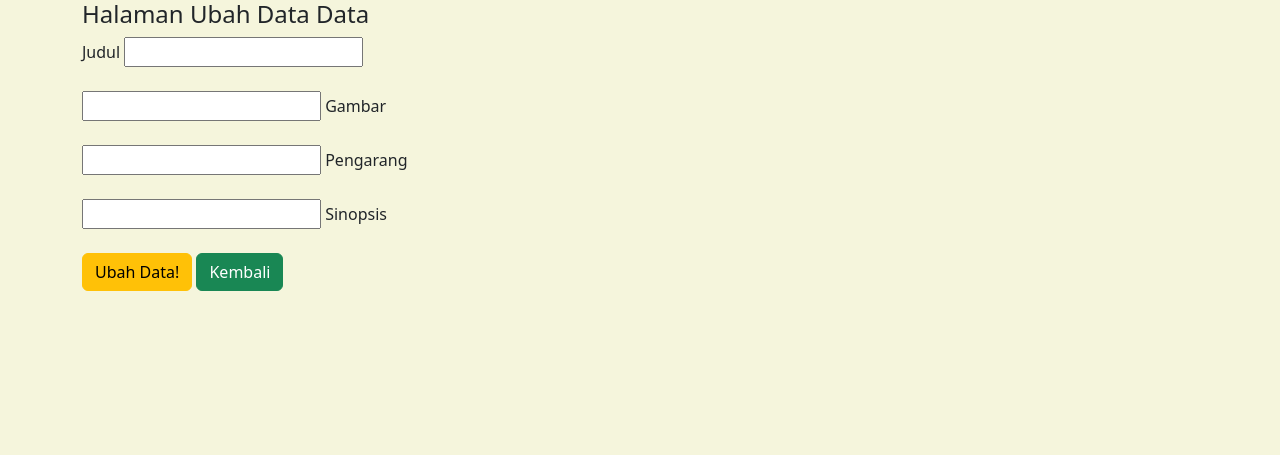
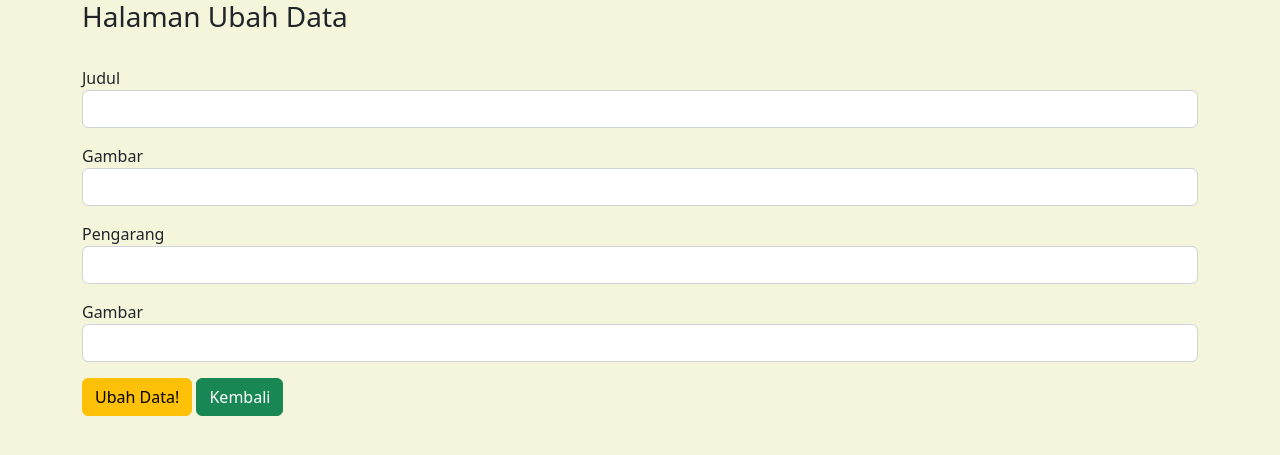
Before and after one commit to SitiKomalasari14/prakweb_b_203040078, a PHP site: page /ubah.php?id_buku=1 in a window 1280 px wide. Shown: the top 455 px of the page. Run offline with PHP 8.4, Linux system fonts and the light colour scheme; tables that the repository leaves empty or names only in its code hold one stand-in row (values such as "Sample post").

Commit message:
memperbaiki fitur UBAH

```diff
--- a/pw/function.php
+++ b/pw/function.php
@@ -1,26 +1,26 @@
 <?php
-// function melakukan connect ke database
-$conn = mysqli_connect("localhost", "root", "", "prakweb_2022_b_203040078");
 function koneksi()
 {
-  $conn = mysqli_connect("localhost", "root", "");
-  mysqli_select_db($conn, "prakweb_2022_b_203040078");
-
-  return $conn;
+  return mysqli_connect('localhost', 'root', '', 'prakweb_2022_b_203040078');
 }
 
-// function untuk melakukan query dan memasukkannya ke dalam ARRAY
-function query($sqL)
+function query($query)
 {
   $conn = koneksi();
-  $result = mysqli_query($conn, $sqL);
-  $buku = [];
-  while ($bk = mysqli_fetch_assoc($result)) {
-    $buku[] = $bk;
-  };
-  return $buku;
+
+  $result = mysqli_query($conn, $query);
+
+  // jika hasilnya hanya 1 data
+  if (mysqli_num_rows($result) == 1) {
+    return mysqli_fetch_assoc($result);
+  }
+  $rows = [];
+  while ($row = mysqli_fetch_assoc($result)) {
+    $rows[] = $row;
+  }
+
+  return $rows;
 }
-
 //fungsi untuk MENAMBAHKAN data didalam database
 function tambah($data)
 {
@@ -58,21 +58,19 @@ function ubah($data)
 {
   $conn = koneksi();
 
-  $id = $data['id_buku'];
+  $id_buku = $data['id_buku'];
   $judul = htmlspecialchars($data['judul']);
   $gambar = htmlspecialchars($data['gambar']);
   $pengarang = htmlspecialchars($data['pengarang']);
   $sinopsis = htmlspecialchars($data['sinopsis']);
 
-  $query = "UPDATE buku
-            SET
+
+  $query = " UPDATE buku SET
             judul = '$judul',
             gambar = '$gambar',
             pengarang = '$pengarang',
-            sinopsis = '$sinopsis',
-            WHERE id_buku = $id
-            ";
-  mysqli_query($conn, $query);
-
+            sinopsis = '$sinopsis'
+          WHERE id_buku = $id_buku";
+  mysqli_query($conn, $query) or die(mysqli_error($conn));
   return mysqli_affected_rows($conn);
 }
--- a/pw/ubah.php
+++ b/pw/ubah.php
@@ -1,8 +1,11 @@
 <?php
 require 'function.php';
 
-$id = $_GET['id_buku'];
-$bk = query("SELECT * FROM buku WHERE id_buku = $id")[0];
+// ambil id dr url
+$id_buku = $_GET['id_buku'];
+
+//query berdasarkan id
+$b = query("SELECT * FROM buku WHERE id_buku = $id_buku");
 
 if (isset($_POST['ubah'])) {
   if (ubah($_POST) > 0) {
@@ -35,31 +38,27 @@ if (isset($_POST['ubah'])) {
 
 <body>
   <div class="container">
-    <h4>Halaman Ubah Data Data</h4>
-    <form action="" method="post">
-
-      <input type="hidden" name="id_buku" value="<?= $bk['id_buku']; ?>">
-
-      <div class="card-panel">
-        <div class="input-field">
-          <label for="judul">Judul</label>
-          <input type="text" name="judul" id="judul" required class="validate">
-        </div><br>
-        <div class="input-field">
-          <input type="text" name="gambar" id="gambar" required class="validate">
-          <label for="gambar">Gambar</label>
-        </div><br>
-        <div class="input-field">
-          <input type="text" name="pengarang" id="pengarang" required class="validate">
-          <label for="pengarang">Pengarang</label>
-        </div><br>
-        <div class="input-field">
-          <input type="text" name="sinopsis" id="sinopsis" required class="validate">
-          <label for="sinopsis">Sinopsis</label>
-        </div><br>
-        <button type="submit" name="ubah" class="btn btn-warning">Ubah Data!</button>
-        <a href="index.php" class="btn btn-success">Kembali</a>
+    <h3>Halaman Ubah Data</h3><br>
+    <form action="" method="POST" enctype="multipart/form-data">
+      <input type="hidden" name="id_buku" value="<?= $b['id_buku']; ?>">
+      <div class="mb-3">
+        <label for="judul">Judul</label>
+        <input type="text" name="judul" id="judul" class="form-control" required class="validate">
       </div>
+      <div class="mb-3">
+        <label for="gambar">Gambar</label>
+        <input type="text" name="gambar" id="gambar" class="form-control" required class="validate">
+      </div>
+      <div class="mb-3">
+        <label for="pengarang">Pengarang</label>
+        <input type="text" name="pengarang" id="pengarang" class="form-control" required class="validate">
+      </div>
+      <div class="mb-3">
+        <label for="sinopsis">Gambar</label>
+        <input type="text" name="sinopsis" id="sinopsis" class="form-control" required class="validate">
+      </div>
+      <button type="submit" name="ubah" class="btn btn-warning">Ubah Data!</button>
+      <a href="index.php" class="btn btn-success">Kembali</a>
     </form>
   </div>
 
```
Also changed, not shown: pw/detail.php (+4 -3 lines), pw/index.php (+12 -12 lines), pw/style.css (+2 -6 lines), pw/tambah.php (+19 -22 lines), pw/img/11.jpg (deleted).
